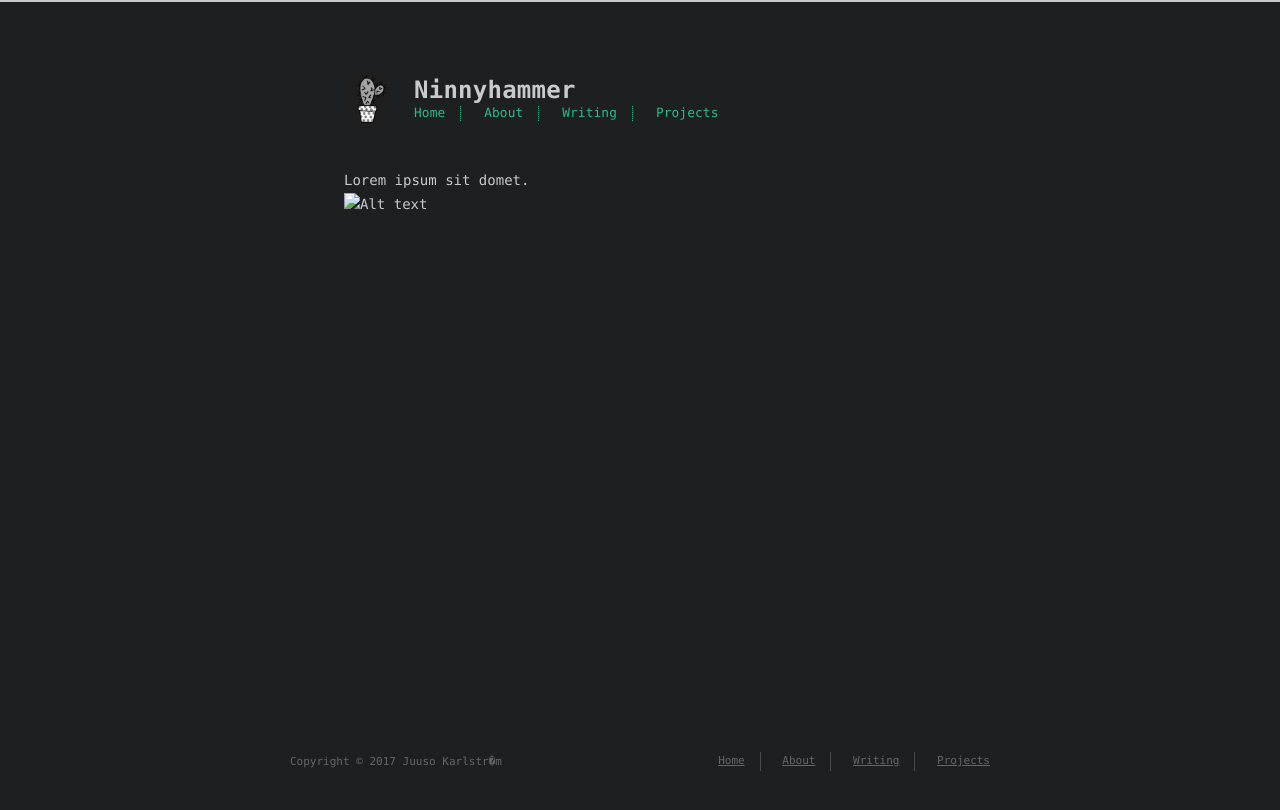
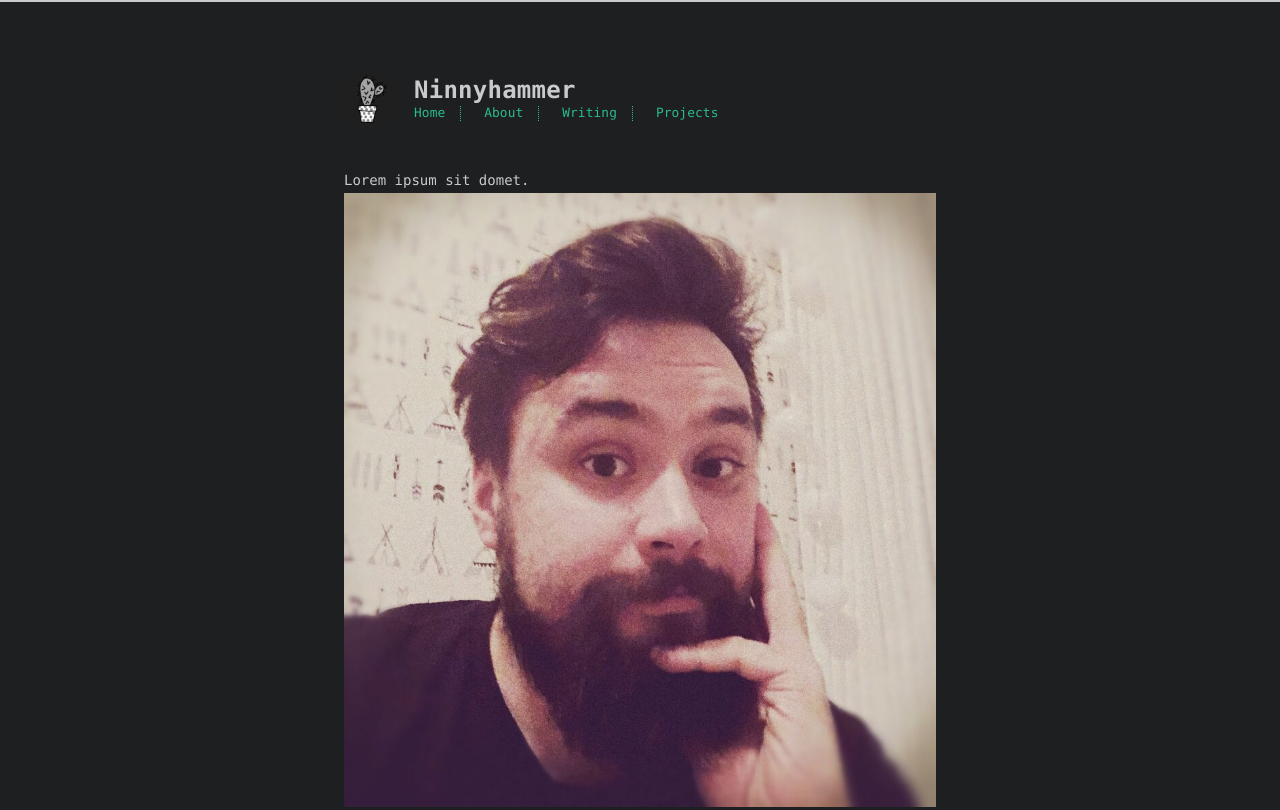
Before and after one commit to iuuso/ninnyhammer, a plain HTML site: page about/index.html in a window 1280 px wide. Shown: the top 810 px of the page. Drawn offline with Linux system fonts and the light colour scheme.

Commit message:
Blog update

```diff
--- a/about/index.html
+++ b/about/index.html
@@ -12,12 +12,12 @@
 <meta property="og:url" content="https://juusokarlstrom.com/about/index.html">
 <meta property="og:site_name" content="Ninnyhammer">
 <meta property="og:description" content="Lorem ipsum sit domet.">
-<meta property="og:image" content="https://juusokarlstrom.com/public/images/selfie.jpg">
-<meta property="og:updated_time" content="2017-06-23T19:46:54.577Z">
+<meta property="og:image" content="https://juusokarlstrom.com/about/selfie.jpg">
+<meta property="og:updated_time" content="2017-06-23T19:53:18.473Z">
 <meta name="twitter:card" content="summary">
 <meta name="twitter:title" content="about">
 <meta name="twitter:description" content="Lorem ipsum sit domet.">
-<meta name="twitter:image" content="https://juusokarlstrom.com/public/images/selfie.jpg">
+<meta name="twitter:image" content="https://juusokarlstrom.com/about/selfie.jpg">
 
 
 
@@ -83,7 +83,7 @@
 
 
   <div class="content" itemprop="articleBody">
-    <p>Lorem ipsum sit domet.<br><img src="../public/images/selfie.jpg" alt="Alt text"></p>
+    <p>Lorem ipsum sit domet.<br><img src="selfie.jpg" alt="Alt text"></p>
 
   </div>
 </article>
```
Also changed, not shown: about/selfie.jpg (renamed from images/selfie.jpg).
